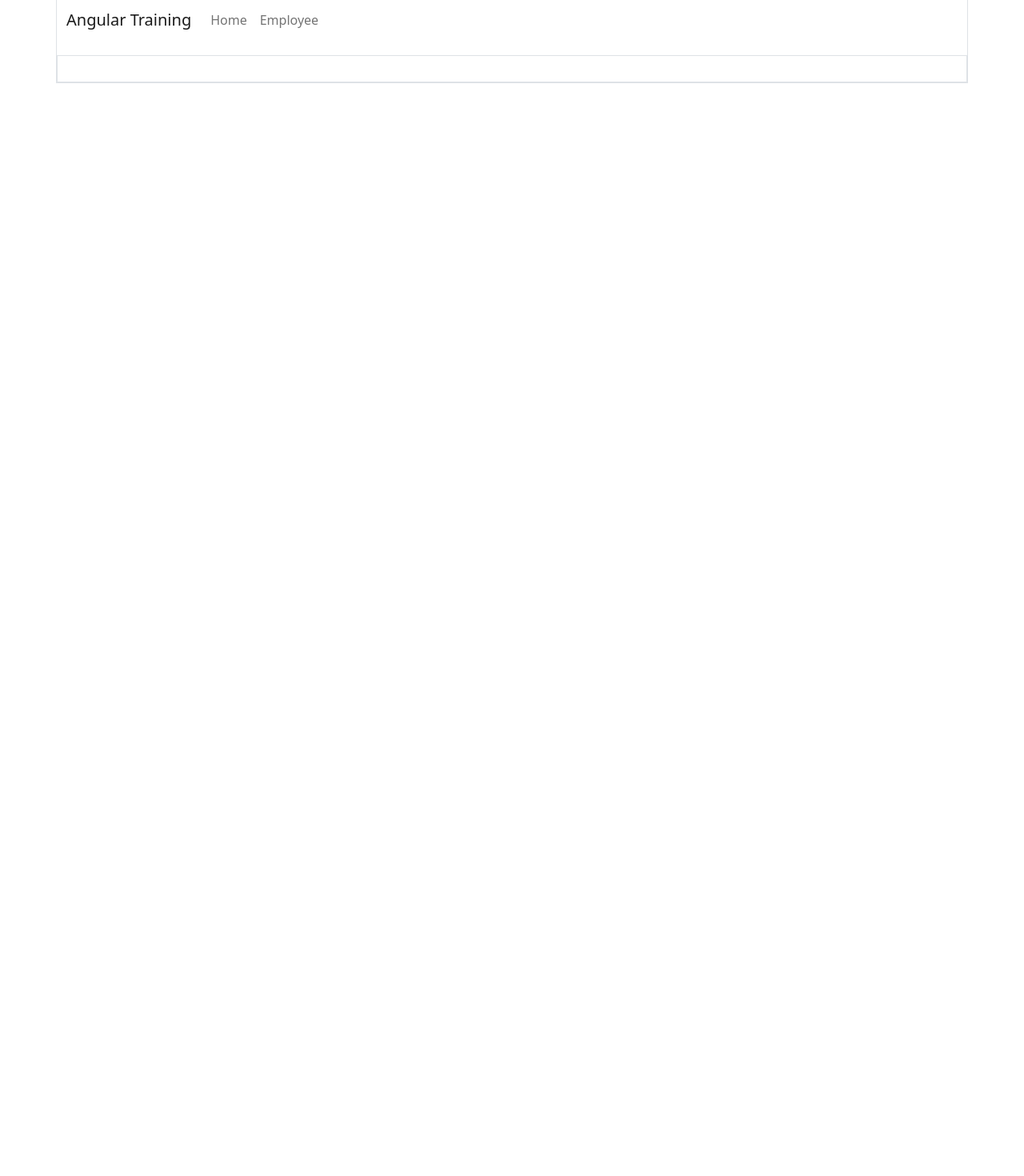
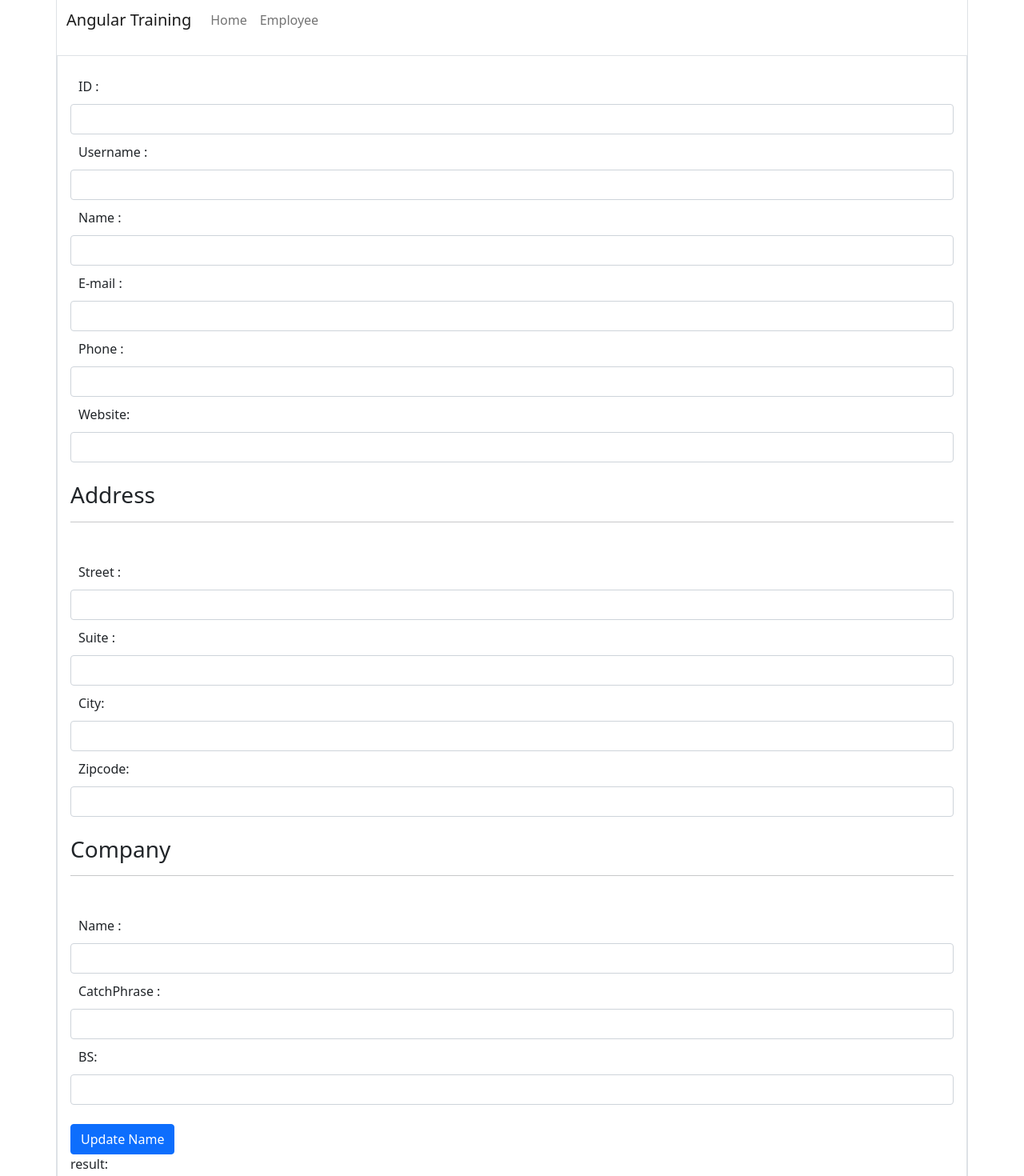
Before and after one commit to BossBoxing/angular_training_w_p_ming, an Angular app: page /employee/detail in a window 1280 px wide. Before the commit this address led to /. Shown: the part 20-1490 px from the top of the page at 80% size. Before the commit the page ends 800 px from the top, so only its background shows below. Built offline with nearby package versions, Linux system fonts and the light colour scheme.

Commit message:
Add Employee detail.

```diff
--- a/src/app/app-routing.module.ts
+++ b/src/app/app-routing.module.ts
@@ -1,9 +1,11 @@
+import { EmployeeDetailComponent } from './feature/employee/employee-detail/employee-detail.component';
 import { NgModule } from '@angular/core';
 import { RouterModule, Routes } from '@angular/router';
 import { EmployeeComponent } from './feature/employee/employee.component';
 
 const routes: Routes = [
-  {path:'employee',component: EmployeeComponent}
+  {path:'employee',component: EmployeeComponent},
+  {path:'employee/detail',component: EmployeeDetailComponent}
 ];
 
 @NgModule({
--- a/src/app/app.module.ts
+++ b/src/app/app.module.ts
@@ -6,16 +6,20 @@ import { AppRoutingModule } from './app-routing.module';
 import { AppComponent } from './app.component';
 import { NgbModule } from '@ng-bootstrap/ng-bootstrap';
 import { EmployeeComponent } from './feature/employee/employee.component';
+import { EmployeeDetailComponent } from './feature/employee/employee-detail/employee-detail.component';
+import { ReactiveFormsModule } from '@angular/forms';
 
 @NgModule({
   declarations: [
     AppComponent,
-    EmployeeComponent
+    EmployeeComponent,
+    EmployeeDetailComponent
   ],
   imports: [
     BrowserModule,
     AppRoutingModule,
     HttpClientModule,
+    ReactiveFormsModule,
     NgbModule
   ],
   providers: [],
--- /dev/null
+++ b/src/app/feature/employee/employee-detail/employee-detail.component.html
@@ -0,0 +1,47 @@
+
+<!-- <label for="id" style="padding: 10px;">Name: </label> -->
+<!-- <input type="text" id="name" [formControl]="name" class="form-control"> -->
+<form [formGroup]="employeeForm">
+    <label for="id" style="padding: 10px;">ID : </label>
+    <input type="text" formControlName="id" class="form-control">
+    <label for="username" style="padding: 10px;">Username : </label>
+    <input type="text" formControlName="username" class="form-control">
+    <label for="username" style="padding: 10px;">Name : </label>
+    <input type="text" formControlName="username" class="form-control">
+    <label for="email" style="padding: 10px;">E-mail : </label>
+    <input type="text" formControlName="email" class="form-control">
+    <label for="email" style="padding: 10px;">Phone : </label>
+    <input type="text" formControlName="email" class="form-control">
+    <label for="email" style="padding: 10px;">Website: </label>
+    <input type="text" formControlName="email" class="form-control">
+</form>
+<br>
+<h3>Address</h3>
+<hr>
+<br>
+<form [formGroup]="employeeForm">
+    <label for="id" style="padding: 10px;">Street : </label>
+    <input type="text" formControlName="id" class="form-control">
+    <label for="username" style="padding: 10px;">Suite : </label>
+    <input type="text" formControlName="username" class="form-control">
+    <label for="email" style="padding: 10px;">City: </label>
+    <input type="text" formControlName="email" class="form-control">
+    <label for="email" style="padding: 10px;">Zipcode: </label>
+    <input type="text" formControlName="email" class="form-control">
+</form>
+<br>
+<h3>Company</h3>
+<hr>
+<br>
+<form [formGroup]="employeeForm">
+    <label for="id" style="padding: 10px;">Name : </label>
+    <input type="text" formControlName="id" class="form-control">
+    <label for="username" style="padding: 10px;">CatchPhrase : </label>
+    <input type="text" formControlName="username" class="form-control">
+    <label for="email" style="padding: 10px;">BS: </label>
+    <input type="text" formControlName="email" class="form-control">
+</form>
+<br>
+<button type="button" class="btn btn-primary" (click)="updateName()">Update Name</button>
+
+<p class="text-left">result: {{ result }}</p>
--- /dev/null
+++ b/src/app/feature/employee/employee-detail/employee-detail.component.ts
@@ -0,0 +1,48 @@
+import { Component, OnInit } from '@angular/core';
+import { FormControl, FormGroup } from '@angular/forms';
+import { Router } from '@angular/router';
+
+@Component({
+  selector: 'app-employee-detail',
+  templateUrl: './employee-detail.component.html',
+  styleUrls: ['./employee-detail.component.css']
+})
+export class EmployeeDetailComponent implements OnInit {
+
+  param: any = this.router.getCurrentNavigation()?.extras.state;
+
+  name = new FormControl('');
+  employeeForm = new FormGroup({
+    id: new FormControl(''),
+    username: new FormControl(''),
+    email: new FormControl('')
+  });
+
+  result?: string;
+  //result: string = "";
+
+  constructor(private router: Router) {}
+
+  ngOnInit(): void {
+    console.log(this.param);
+
+    // if (this.param){
+    //   //this.name.setValue(this.param.username);
+    //   this.employeeForm.patchValue(this.param);
+    // }
+    // else{
+    //   // 1
+    //   this.name.setValue(null);
+
+    //   // 2
+    //   //this.router.navigate(['employee']);
+    //   //alert('ไม่มีข้อมูลผู้ใช้');
+    // }
+    //console.log(this.param);
+  }
+
+  updateName(){
+    this.result = this.name.value;
+  }
+
+}
--- a/src/app/feature/employee/employee.component.html
+++ b/src/app/feature/employee/employee.component.html
@@ -10,7 +10,14 @@
     </thead>
     <tbody>
         <tr *ngFor="let emp of employee; let i = index;">
-            <td class="text-center">{{ emp.id }}</td>
+            <!-- <td class="text-center">{{ emp.id }}</td> -->
+            <td class="text-center">
+                <a routerLink="detail" class="text-decoration-none"
+                [state]="{ emp }">
+
+                    {{ emp.id }}
+                </a>
+            </td>
             <td>{{ emp.name }}</td>
             <td>{{ emp.email }}</td>
             <td>{{ emp.phone }}</td>
```
Also changed, not shown: package.json (line endings or trailing spaces), src/app/feature/employee/employee-detail/employee-detail.component.css (added), 1 other file (tests, documents, lock files or other folders).
